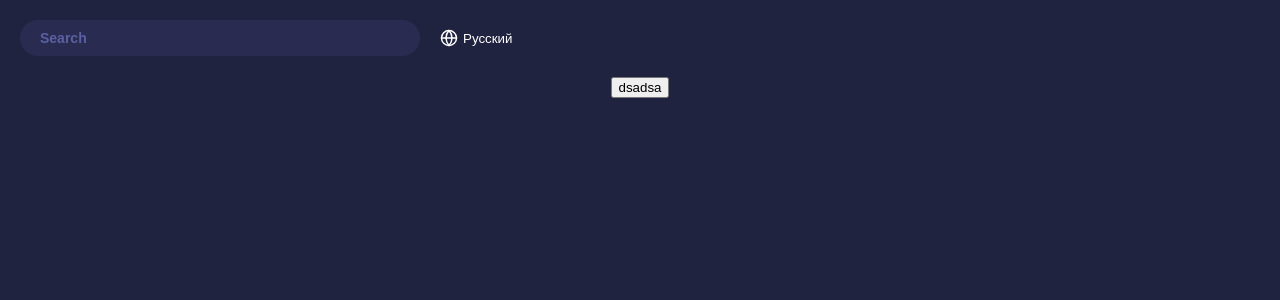
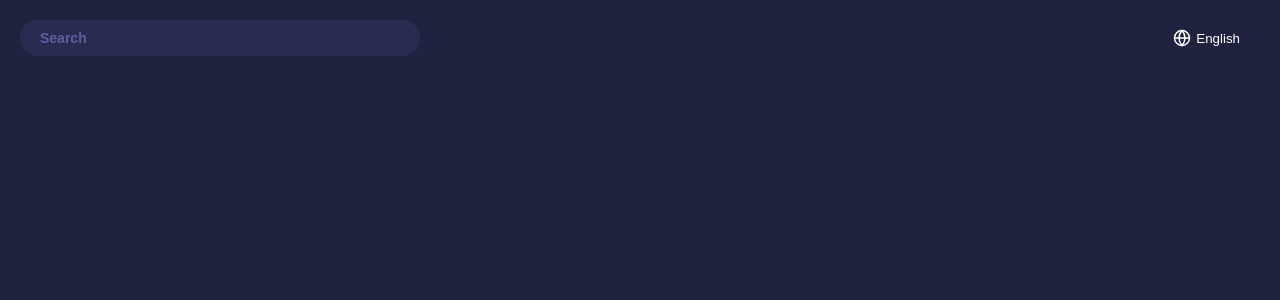
Before and after one commit to z1kman/GitHubDashboard, a React (Create React App) app: page / in a window 1280 px wide. Shown: the top 300 px of the page. Built offline with nearby package versions, Linux system fonts and the light colour scheme.

Commit message:
Added translate. Update SelectSuggest

```diff
--- a/src/App.tsx
+++ b/src/App.tsx
@@ -7,34 +7,20 @@ import "./static/themes.css";
 // Helpers
 import cn from "classnames";
 
-// RTK
-import { useSelector, useDispatch } from "react-redux";
-import { setTheme } from "./features/theme/themeSlice";
+import './helpers/i18next';
 
 // Components
 import { BrowserRouter, Routes, Route } from "react-router-dom";
-import { RootState } from "./app/store";
 import Main from "./routes/Main";
-import "./helpers/i18next";
 
 function App() {
-  const theme = useSelector((state: RootState) => state.theme.value);
-  const dispatch = useDispatch();
-
-  const onClick = () => {
-    dispatch(setTheme("dark"));
-  };
-
   return (
-    <div className={cn("App", `theme-${theme}`)}>
+      <div className={cn("App")}>
         <BrowserRouter>
           <Routes>
             <Route path="/" element={<Main />} />
           </Routes>
         </BrowserRouter>
-      <button type="button" onClick={() => onClick()}>
-          dsadsa
-        </button>
       </div>
   );
 }
--- a/src/components/Header/header.tsx
+++ b/src/components/Header/header.tsx
@@ -2,6 +2,8 @@ import React from "react";
 import styles from "./styles.module.scss";
 
 import LanguageMenu from "../LanguageMenu";
+import { LANGUAGES } from "../../helpers/i18next";
+import { useTranslation } from "react-i18next";
 
 interface Props {
   children: React.ReactNode;
@@ -9,10 +11,17 @@ interface Props {
 
 export default function Header(props: Props) {
   const { children } = props;
+  const { i18n } = useTranslation();
+
+  const changeLanguage = (language: string) => {
+    i18n.changeLanguage(language);
+  };
   return (
     <div className={styles.Header}>
-      <div>{children}</div>
-      <LanguageMenu />
+      <div className={styles.Header__Children}>{children}</div>
+      <div className={styles.Header__Services}>
+        <LanguageMenu changeLanguage={changeLanguage} options={LANGUAGES} />
+      </div>
     </div>
   );
 }
--- a/src/components/Header/styles.module.scss
+++ b/src/components/Header/styles.module.scss
@@ -8,4 +8,14 @@ $this: ".Header";
     background-color: $color-bg-primary;
     min-width: 80px;
     padding: 20px 20px;
+
+    &__Children {
+        width: calc(50% - 20px);
+    }
+
+    &__Services {
+        width: calc(50% - 20px);
+        display: flex;
+        justify-content: flex-end;
+    }
 }
--- a/src/components/LanguageMenu/languageMenu.tsx
+++ b/src/components/LanguageMenu/languageMenu.tsx
@@ -4,26 +4,32 @@ import GlobeIcon from "../../static/icon/globe-icon";
 import cn from "classnames";
 import OutsideClick from "../../hooks/OutsideClick";
 
-const options = [
-  { id: "ru", label: "Русский" },
-  { id: "en", label: "English" },
-];
+interface Options {
+  id: string;
+  label: string;
+}
 
-export default function LanguageMenu() {
+interface Props {
+  changeLanguage: (language: string) => void;
+  options: Array<Options>
+}
+
+export default function LanguageMenu(props: Props) {
+  const { changeLanguage, options } = props;
   const [selLanguage, setSelLanguage] = useState(options[0]);
-  const [openMenu, setOpentMenu] = useState(false);
+  const [openMenu, setOpenMenu] = useState(false);
 
   const changeOpenMenu = () => {
-    setOpentMenu(!openMenu);
+    setOpenMenu(!openMenu);
   };
 
   const closeMenu = () => {
-    setOpentMenu(false);
+    setOpenMenu(false);
   };
 
   const handleChangeLanguage = (index: number) => {
-    console.log("ds");
     setSelLanguage(options[index]);
+    changeLanguage(options[index].id);
     changeOpenMenu();
   };
 
@@ -32,7 +38,9 @@ export default function LanguageMenu() {
       <div className={styles.LanguageMenu}>
         <button
           type="button"
-          className={styles.LanguageMenu__Button}
+          className={cn(styles.LanguageMenu__Button, {
+            [styles.LanguageMenu__Button_open]: openMenu,
+          })}
           onClick={changeOpenMenu}
         >
           <GlobeIcon className={styles.LanguageMenu__Icon} />
--- a/src/components/LanguageMenu/styles.module.scss
+++ b/src/components/LanguageMenu/styles.module.scss
@@ -9,24 +9,25 @@ $border-radius-on-focus: 10px;
 $this: ".LanguageMenu";
 
 #{$this} {
-  display: block;
+  display: inline-block;
   position: relative;
 
   &__Button {
-    outline: none;
     border: none;
-    display: block;
     padding: 0 $padding-horizontal;
     background-color: $color-bg-primary;
     border-radius: $border-radius-default;
     color: $color-white;
     height: $height;
-    width: 100%;
     transition: background-color $animation-duration-fast;
     cursor: pointer;
     display: flex;
     justify-content: center;
     align-items: center;
+
+    &_open {
+      background-color: lighten($color-bg-primary, 5%);
+    }
 
     &:hover {
       background-color: lighten($color-bg-primary, 5%);
@@ -43,9 +44,9 @@ $this: ".LanguageMenu";
     top: $height;
     visibility: hidden;
     left: 0px;
-
+    width: auto;
     width: 100%;
-    background-color: lighten($color-bg-primary, 15%);
+    background-color: lighten($color-bg-primary, 5%);
 
     &_open {
       visibility: visible;
@@ -53,17 +54,18 @@ $this: ".LanguageMenu";
     }
 
     &_item {
-      transition: background-color $animation-duration-fast;
+      transition: color $animation-duration-fast;
       color: $color-text-primary;
       cursor: pointer;
       padding: $padding-vertical $padding-horizontal;
       text-align: start;
 
       &:hover {
-        background-color: lighten($color-bg-primary, 10%);
+        color:  lighten($color-text-secondary, 20%);
       }
     }
   }
+
   &__Icon {
     width: 18px;
     padding-right: 5px;
--- a/src/components/SelectSuggest/selectSuggest.tsx
+++ b/src/components/SelectSuggest/selectSuggest.tsx
@@ -1,21 +1,61 @@
-import React from "react";
+import React, { useState } from "react";
+import cn from "classnames";
 import styles from "./styles.module.scss";
+import { useTranslation } from "react-i18next";
+import OutsideClick from "../../hooks/OutsideClick";
 
 const options = ["dsadsa", "dsadsa", "dsadsa", "dsadsa", "dsadsa"];
 
 export default function SelectSuggest() {
+  const [openMenu, setOpenMenu] = useState(false);
+  const [value, setValue] = useState("");
+  const { t } = useTranslation();
+
+  const changeOpenMenu = () => {
+    setOpenMenu(!openMenu);
+  };
+
+  const closeMenu = () => {
+    setOpenMenu(false);
+  };
+
+  const onChange = (currentValue: string) => {
+    setValue(currentValue);
+  };
+
+  const handleClickOnOption = (item: string) => {
+    closeMenu();
+    onChange(item);
+  };
+
+
+
   return (
+    <OutsideClick callback={closeMenu}>
       <div className={styles.SelectSuggest}>
         <input
-        placeholder="Search"
+          placeholder={t("common.search")}
           type="text"
+          onFocus={changeOpenMenu}
           className={styles.SelectSuggest__Input}
+          value={value}
+          onChange={(e) => onChange(e.target.value)}
         />
-      <div className={styles.SelectSuggest__Options}>
+        <div
+          className={cn(styles.SelectSuggest__Options, {
+            [styles.SelectSuggest__Options_open]: openMenu,
+          })}
+        >
           {options.map((item) => (
-          <option className={styles.SelectSuggest__Options_item}>{item}</option>
+            <option
+              className={styles.SelectSuggest__Options_item}
+              onClick={() => handleClickOnOption(item)}
+            >
+              {item}
+            </option>
           ))}
         </div>
       </div>
+    </OutsideClick>
   );
 }
--- a/src/components/SelectSuggest/styles.module.scss
+++ b/src/components/SelectSuggest/styles.module.scss
@@ -14,10 +14,6 @@ $this: ".SelectSuggest";
   justify-content: center;
 
   &:focus-within {
-    #{$this}__Options {
-      visibility: visible;
-      opacity: 1;
-    }
   }
 
   &__Input {
@@ -83,5 +79,12 @@ $this: ".SelectSuggest";
         background-color: lighten($color-bg-primary, 10%);
       }
     }
+
+    &_open {
+      visibility: visible;
+      opacity: 1;
+    }
   }
+
+
 }
--- a/src/helpers/i18next.ts
+++ b/src/helpers/i18next.ts
@@ -1,24 +1,31 @@
 import i18n from "i18next";
 import { initReactI18next } from "react-i18next";
 
+export const LANGUAGES = [
+  { id: "en", label: "English" },
+  { id: "ru", label: "Русский" },
+];
+
 const resources = {
-    en: {
-        translation: {
-            "Welcome to React": "Welcome to React and react-i18next"
-        }
+  en: {
+    translation: {
+      common: {
+        search: "Search",
+      },
     },
-    fr: {
-        translation: {
-            "Welcome to React": "Bienvenue à React et react-i18next"
-        }
-    }
+  },
+  ru: {
+    translation: {
+      common: {
+        search: "Поиск",
+      },
+    },
+  },
 };
 
-i18n
-    .use(initReactI18next)
-    .init({
-        resources,
-        lng: "en"
-    });
+i18n.use(initReactI18next).init({
+  resources,
+  lng: "en",
+});
 
 export default i18n;
```
Lines whose indentation alone changed are shown as unchanged.
